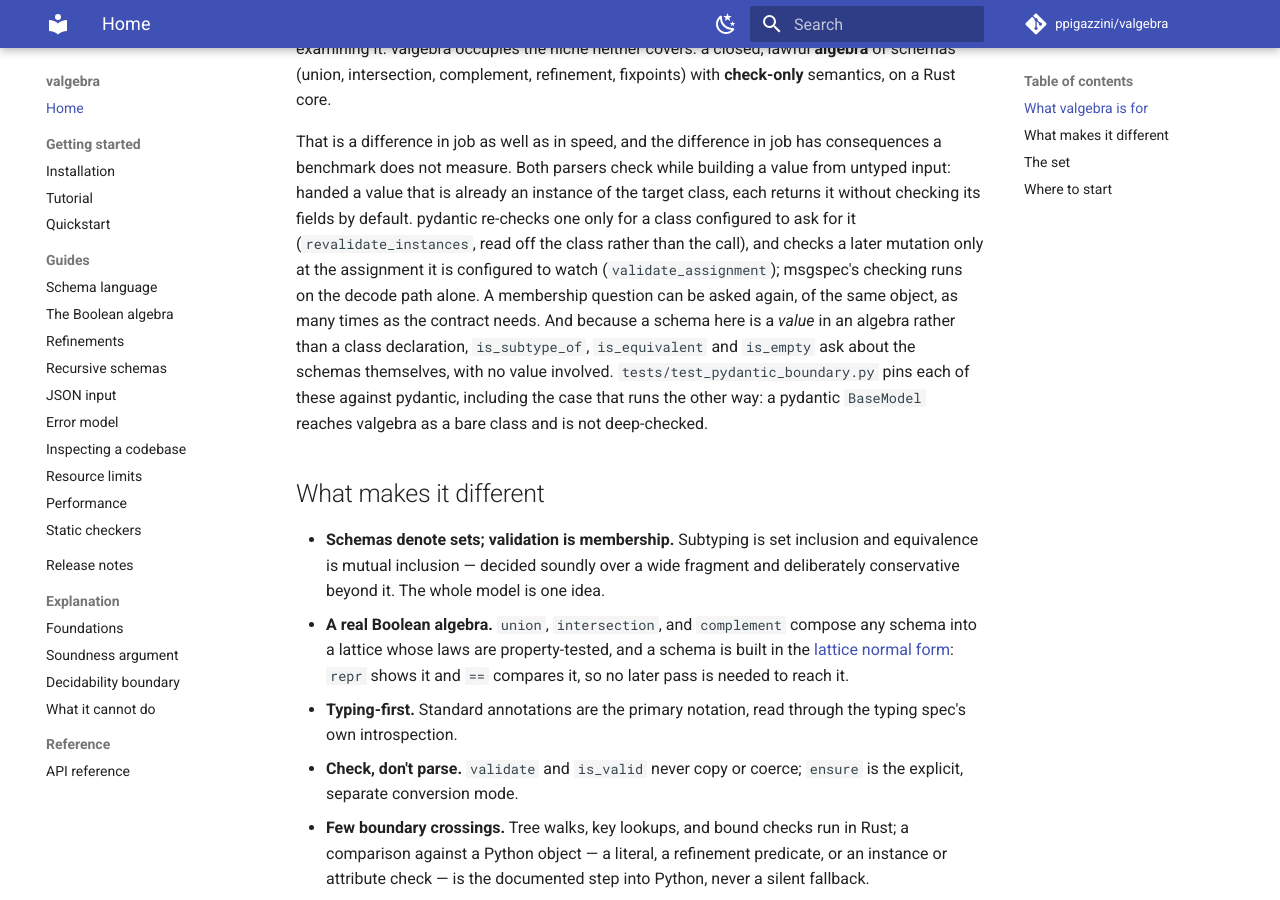
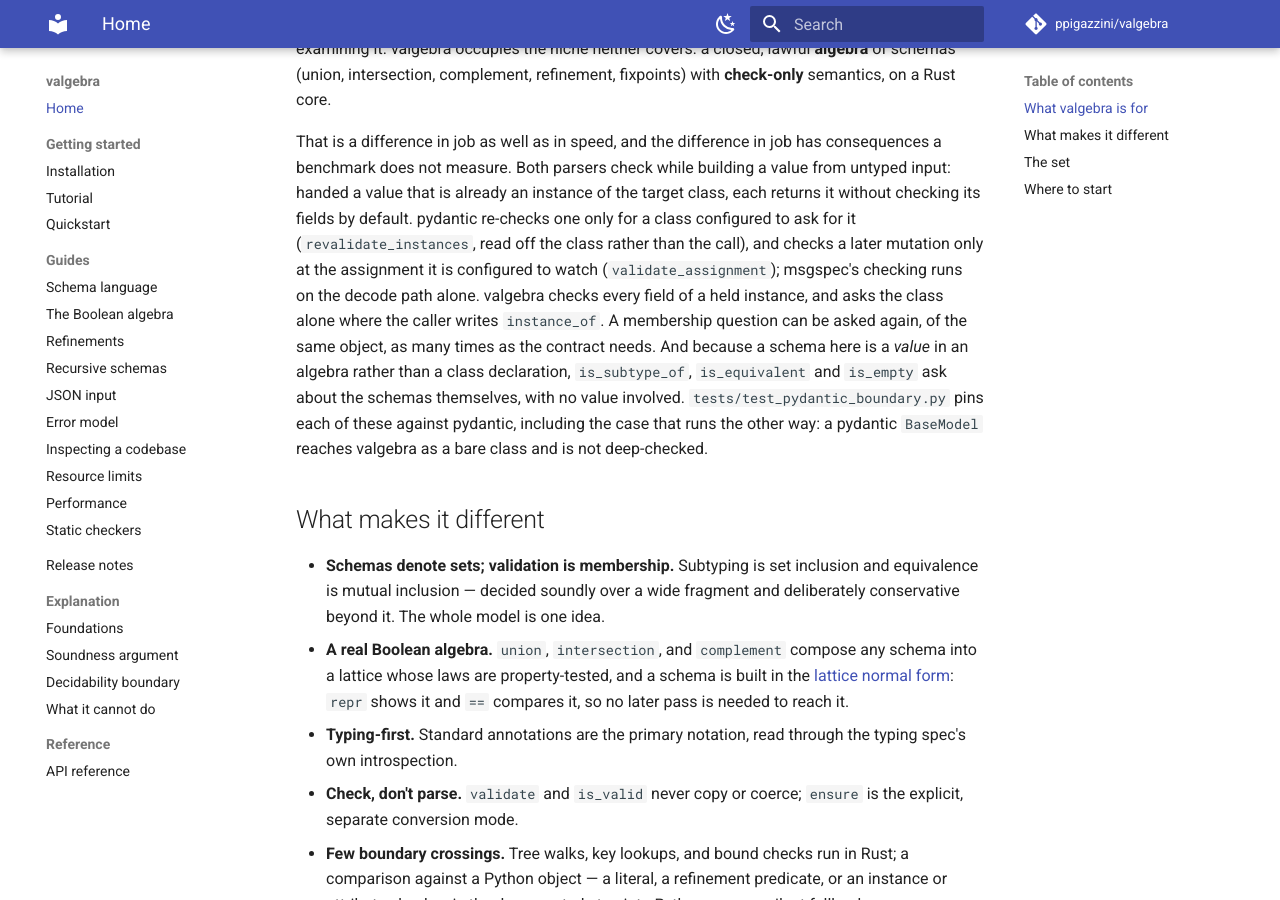
Before and after one commit to ppigazzini/valgebra, an MkDocs documentation site: the page built from docs/README.md, in a window 1280 px wide and 900 px high, scrolled down 969 px. Built offline with MkDocs 1.6.1 and Material for MkDocs 9.7.7, drawn with Linux system fonts in a browser that asks for light colours; comment, search, counter and statistics services are not loaded.

Commit message:
docs: the overview pages name the class alone beside the deep check
The README and the documentation index say that valgebra checks every field
of an instance a caller already holds, and that `instance_of` asks the class
alone where that is the contract, as `isinstance` does. The architecture
page's row for the module's exports names `instance_of` beside the set
combinators and the fixpoint.

```diff
--- a/docs/README.md
+++ b/docs/README.md
@@ -56,9 +56,10 @@ target class, each returns it without checking its fields by default. pydantic
 re-checks one only for a class configured to ask for it (`revalidate_instances`,
 read off the class rather than the call), and checks a later mutation only at
 the assignment it is configured to watch (`validate_assignment`); msgspec's
-checking runs on the decode path alone. A membership question can be asked
-again, of the same object,
-as many times as the contract needs. And because a schema here is a *value* in
+checking runs on the decode path alone. valgebra checks every field of a held
+instance, and asks the class alone where the caller writes `instance_of`. A
+membership question can be asked again, of the same object, as many times as
+the contract needs. And because a schema here is a *value* in
 an algebra rather than a class declaration, `is_subtype_of`,
 `is_equivalent` and `is_empty` ask about the schemas themselves, with no value
 involved. `tests/test_pydantic_boundary.py` pins each of these against pydantic,
```
Also changed, not shown: README.md (+2 -1 lines), docs/dev/00-architecture.md (+1 -1 lines).
